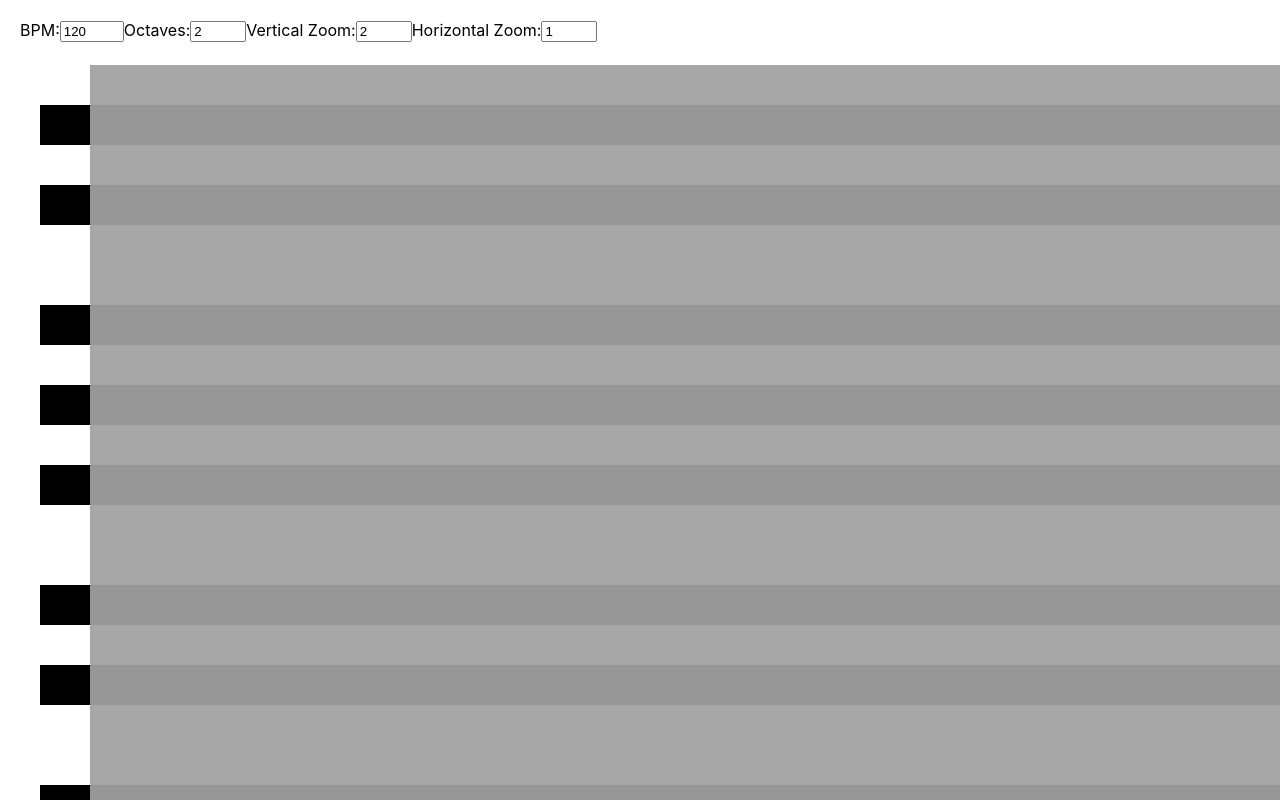
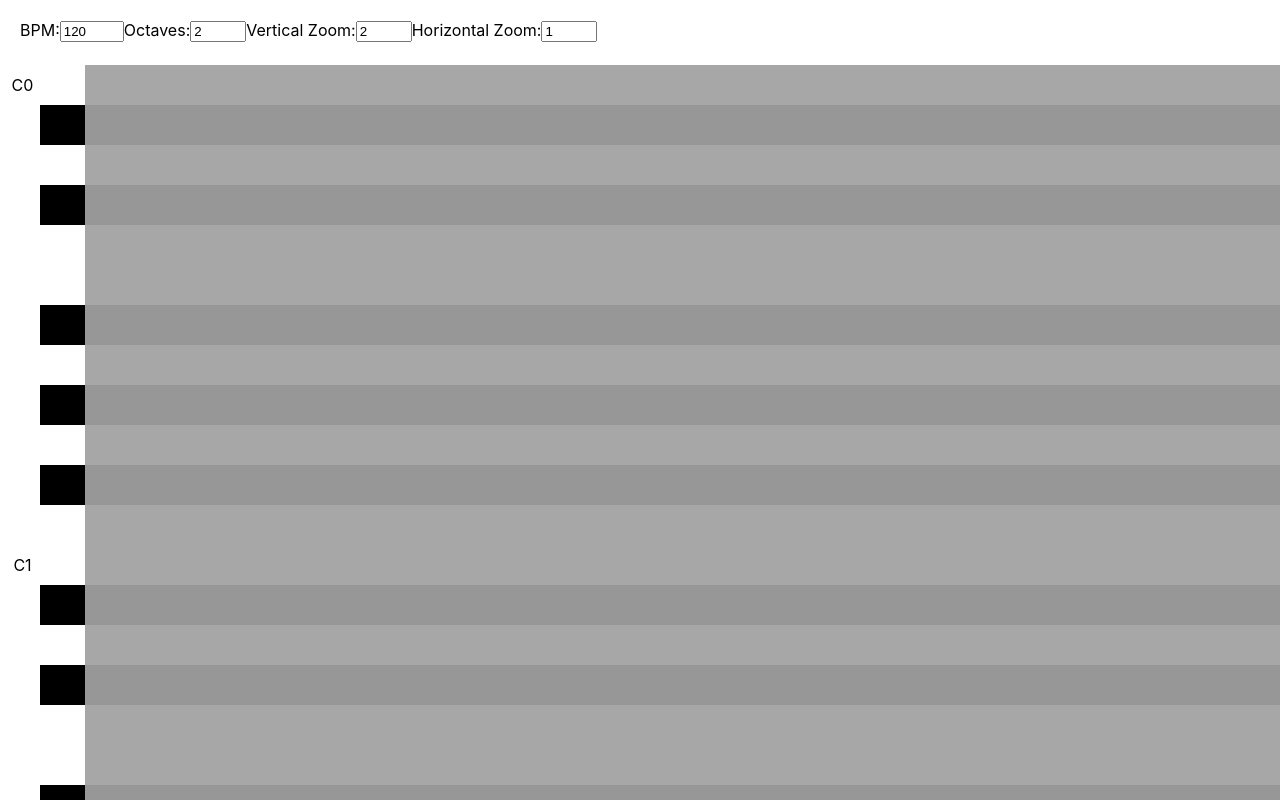
Before and after one commit to myxozoa/midicreator, a React (Create React App) app: page / in a window 1280 px wide. Shown: the top 800 px of the page. Built offline with nearby package versions, Linux system fonts and the light colour scheme.

Commit message:
doing some early optimizations and throttling mousemove events

```diff
--- a/package.json
+++ b/package.json
@@ -6,6 +6,7 @@
     "@testing-library/jest-dom": "^5.14.1",
     "@testing-library/react": "^11.2.7",
     "@testing-library/user-event": "^12.8.3",
+    "lodash.throttle": "^4.1.1",
     "nanoid": "^3.1.23",
     "react": "^17.0.2",
     "react-dom": "^17.0.2",
--- a/src/components/Editor/index.jsx
+++ b/src/components/Editor/index.jsx
@@ -3,6 +3,7 @@ import { PianoRoll } from "../PianoRoll";
 import { Toolbar } from "../Toolbar";
 import { Note } from "../Note";
 import { KeyPress, useMousePosition, stateRefSync } from "../../utils";
+import throttle from "lodash.throttle";
 import styles from "./styles.module.css";
 
 export const Editor = () => {
@@ -15,7 +16,7 @@ export const Editor = () => {
   const [scale] = useState("fullOctave");
 
   // Interaction State
-  const mousePosition = useMousePosition();
+  // const mousePosition = useMousePosition();
   const [selected, setSelected] = useState({});
   const [clicked, setClicked] = useState(false);
   const [movingNote, setMovingNote] = useState(null);
@@ -85,7 +86,7 @@ export const Editor = () => {
 
   useEffect(() => {
     const initiateNoteAction = window.addEventListener("mousedown", noteAction);
-    const initiateNoteMove = window.addEventListener("mousemove", noteMove);
+    const initiateNoteMove = window.addEventListener("mousemove", throttle(noteMove, 17));
     const initiateMouseUp = window.addEventListener("mouseup", mouseUp);
 
     return () => {
--- a/src/components/PianoRoll/Key/index.jsx
+++ b/src/components/PianoRoll/Key/index.jsx
@@ -1,9 +1,9 @@
 import React from "react";
 import styles from "./styles.module.css";
 
-export const Key = ({ octave, note, isBlack }) => (
-  <div className={styles.key} style={{ color: "grey", background: isBlack ? "black" : "white", height: "100%", width: "50px" }}>
-    <div className={styles.noteName}>
+export const Key = ({ show, octave, note, isBlack }) => (
+  <div className={styles.key} style={{ background: isBlack ? "black" : "white" }}>
+    <div data-shownotename={show} className={styles.noteName}>
       {note}
       {octave}
     </div>
--- a/src/components/PianoRoll/Key/styles.module.css
+++ b/src/components/PianoRoll/Key/styles.module.css
@@ -1,8 +1,14 @@
 .key {
+  position: relative;
   user-select: none;
+  color: black;
+  height: 100%;
+  width: 45px;
 }
 
 .noteName {
+  position: relative;
+  left: -40px;
   display: grid;
   place-items: center;
   opacity: 0;
@@ -11,7 +17,7 @@
   transition: 70ms opacity ease-out;
 }
 
-.noteName:hover {
+.noteName[data-shownotename="true"] {
   opacity: 1;
   transition: 70ms opacity ease-in;
 }
--- a/src/components/PianoRoll/Row/index.jsx
+++ b/src/components/PianoRoll/Row/index.jsx
@@ -3,7 +3,7 @@ import { Key } from "../Key";
 import { createNote } from "../../../objects/Note";
 import styles from "./styles.module.css";
 
-export const Row = ({ height, isBlack, octave, note, notes, setNotes, setSelected }) => {
+export const Row = ({ highlight, height, isBlack, octave, note, notes, setNotes, setSelected }) => {
   const row = useRef(null);
 
   const addNote = (event) => {
@@ -19,8 +19,8 @@ export const Row = ({ height, isBlack, octave, note, notes, setNotes, setSelecte
   };
 
   return (
-    <div onDoubleClick={addNote} data-isblack={isBlack} style={{ height }} className={styles.row}>
-      <Key isBlack={isBlack} note={note} octave={octave} />
+    <div onDoubleClick={addNote} data-highlight={highlight} data-isblack={isBlack} style={{ height }} className={styles.row}>
+      <Key show={note === "C" || highlight} isBlack={isBlack} note={note} octave={octave} />
       <div ref={row} id={note + octave + "sheet"} />
     </div>
   );
--- a/src/components/PianoRoll/Row/styles.module.css
+++ b/src/components/PianoRoll/Row/styles.module.css
@@ -2,12 +2,14 @@
   background-color: #a7a7a7;
   display: flex;
   flex-direction: row;
+  transition: 70ms background-color ease-in;
 }
 
 .row[data-isblack="true"] {
   background-color: #979797;
 }
 
-.row:hover {
+.row[data-highlight="true"] {
   background-color: #c0c0c0;
+  transition: 70ms background-color ease-out;
 }
--- a/src/components/PianoRoll/index.jsx
+++ b/src/components/PianoRoll/index.jsx
@@ -1,16 +1,39 @@
-import React from "react";
+import React, { useState, useEffect, useRef } from "react";
 import { Row } from "./Row";
 import scales from "./scales.json";
+import { useMousePosition } from "../../utils";
 import styles from "./styles.module.css";
 
-export const PianoRoll = ({ octaves, verticalZoom, scale, setNotes, notes, setSelected }) => (
-  <ul className={styles.container}>
+export const PianoRoll = ({ octaves, verticalZoom, scale, setNotes, notes, setSelected }) => {
+  const containerRef = useRef(null);
+  const containerBoundingRect = useRef(null);
+  const [currentHighlight, setCurrentHighlight] = useState(-1);
+  const mousePosition = useMousePosition();
+  const height = verticalZoom * 20;
+
+  useEffect(() => {
+    containerBoundingRect.current = containerRef.current.getBoundingClientRect().top;
+  }, []);
+
+  useEffect(() => {
+    const elementTop = containerBoundingRect.current;
+    const scrollTop = window.pageYOffset || document.documentElement.scrollTop;
+    const top = elementTop + scrollTop;
+    const yOffset = mousePosition.y - top;
+
+    const index = Math.floor(yOffset / height);
+    setCurrentHighlight(index);
+  }, [mousePosition]);
+
+  return (
+    <ul ref={containerRef} className={styles.container}>
       {[...Array(octaves * scales[scale].length)].map((_, index) => {
         const current = scales[scale][index % scales[scale].length];
 
         return (
           <Row
-          height={verticalZoom * 20}
+            highlight={currentHighlight === index}
+            height={height}
             key={current.note + index}
             setNotes={setNotes}
             setSelected={setSelected}
@@ -23,3 +46,4 @@ export const PianoRoll = ({ octaves, verticalZoom, scale, setNotes, notes, setSe
       })}
     </ul>
   );
+};
--- a/src/utils.js
+++ b/src/utils.js
@@ -1,4 +1,5 @@
 import { useEffect, useState } from "react";
+import throttle from "lodash.throttle";
 
 export const msToPx = () => {};
 
@@ -54,7 +55,7 @@ export const useMousePosition = (defaultState = { x: 0, y: 0 }) => {
 
       setPosition({ x, y });
     };
-    window.addEventListener("mousemove", mouseMove);
+    window.addEventListener("mousemove", throttle(mouseMove, 17));
 
     return () => {
       window.removeEventListener("mousemove", mouseMove);
```
Also changed, not shown: 1 other file (tests, documents, lock files or other folders). Lines whose indentation alone changed are shown as unchanged.
